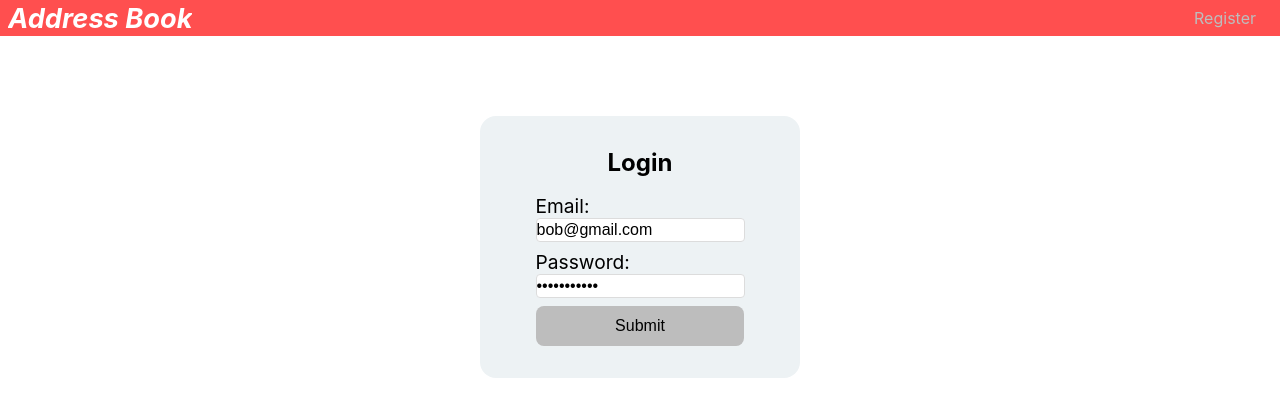
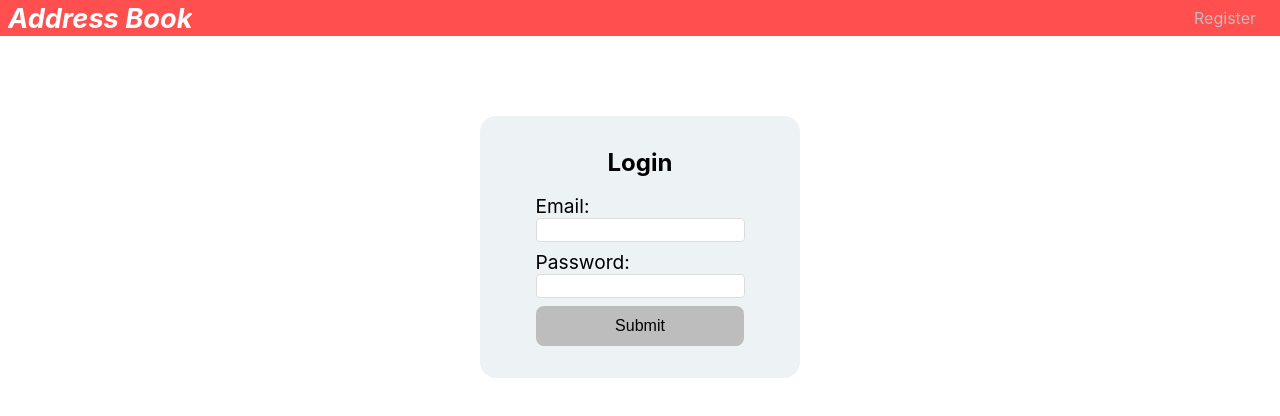
Before and after one commit to Kianek/address-book, a React (Create React App) app in the folder client/: page / in a window 1280 px wide. Shown: the top 416 px of the page. Built offline with nearby package versions, Linux system fonts and the light colour scheme.

Commit message:
Uncomment blank login state

```diff
--- a/client/src/components/login/index.js
+++ b/client/src/components/login/index.js
@@ -10,14 +10,15 @@ import '../../App.scss';
 import './Login.scss';
 
 class Login extends Component {
+  // TODO: uncomment this
+  state = {
+    email: '',
+    password: '',
+  };
   // state = {
-  //   email: '',
-  //   password: '',
+  //   email: 'bob@gmail.com',
+  //   password: 'password123',
   // };
-  state = {
-    email: 'bob@gmail.com',
-    password: 'password123',
-  };
 
   onChange = e => {
     this.setState({ [e.target.name]: e.target.value });
```
